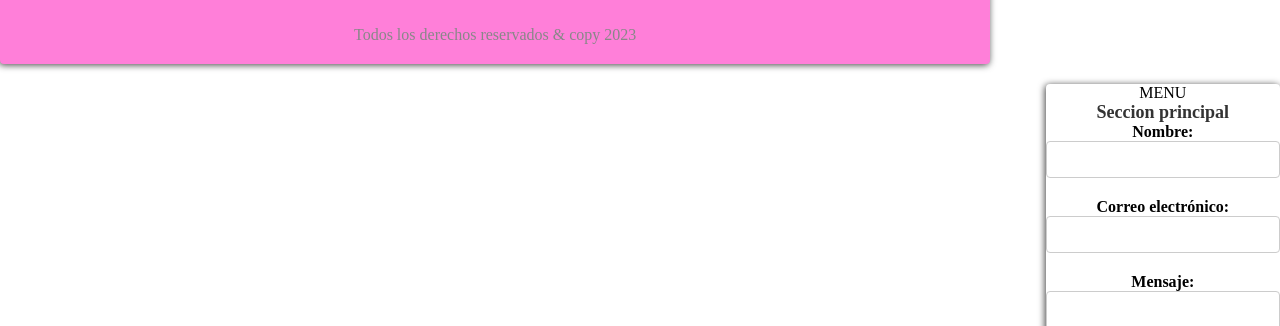
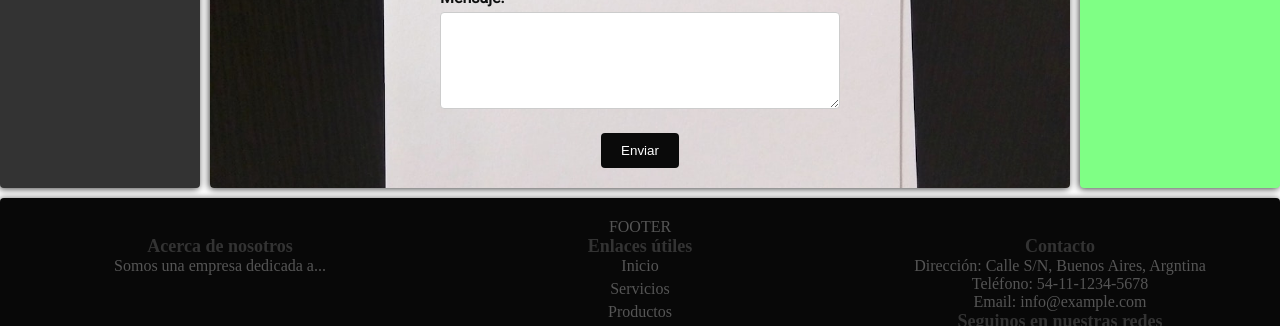
Before and after one commit to nagomez10/TPS, a plain HTML site: page TP1/contacto.html in a window 1280 px wide. Shown: the part 304-630 px from the top of the page. Drawn offline with Linux system fonts and the light colour scheme.

Commit message:
algunas mejoras

```diff
--- a/TP1/contacto.html
+++ b/TP1/contacto.html
@@ -1,21 +1,20 @@
 <!DOCTYPE html>
-<html lang="en">
+<html lang="es">
   <head>
     <meta charset="UTF-8" />
     <meta http-equiv="X-UA-Compatible" content="IE=edge" />
     <meta name="viewport" content="width=device-width, initial-scale=1.0" />
-    <title>Favicon</title>
-    <link rel="icon" href="Imagenes/leon.ico" />
+    <title>FavIcon</title>
+    <!-- agrego el icono de FavIcon -->
+    <link rel="icon" href="imagenes/leon.ico" />
     <link rel="stylesheet" href="estilos.css" />
+    <script src="validacion.js"></script>
     <script
       src="https://kit.fontawesome.com/83110fe913.js"
       crossorigin="anonymous"
     ></script>
-    <script src="validacion.js"></script>
   </head>
-
   <body>
-    <!-- div principal donde pongo un header dentro del el un nav -->
     <!-- La idea sería tener una el index.html y tres secciones que vayan cambiando en el menu para tener las 4 html que exigen! -->
     <div class="grid-container">
       <header class="header">
@@ -30,8 +29,7 @@
       </nav>
 
       <article class="menu">
-        MENU
-        <h3>Seccion principal</h3>
+        <h3></h3>
         <!-- formulario -->
         <form id="contact-form" action="" method="">
           <div class="form-group">
@@ -80,7 +78,7 @@
             <i class="fa-brands fa-whatsapp"></i>
           </div>
         </div>
-        <div class="footer-bottom">
+        <div class="footer-copy">
           <p>Todos los derechos reservados & copy 2023</p>
         </div>
       </footer>
--- a/TP1/estilos.css
+++ b/TP1/estilos.css
@@ -1,3 +1,5 @@
+@import url("https://fonts.googleapis.com/css2?family=Roboto&display=swap");
+
 * {
   box-sizing: border-box;
   margin: 0;
@@ -23,13 +25,34 @@ h1 {
 }
 
 /* Estilo del formulario */
+
+.menu {
+  text-align: center;
+  padding: 20px;
+  background-image: url("Imagenes/fondo-form.jpg");
+  background-size: cover;
+  background-position: center;
+  color: #0e0f0f;
+  font-family: "Roboto", sans-serif;
+}
+
+h3 {
+  margin-top: 0;
+}
+
+#contact-form {
+  max-width: 400px;
+  margin: 0 auto;
+}
 .form-group {
   margin-bottom: 20px;
 }
 
 label {
+  text-align: left;
   display: block;
   font-weight: bold;
+  margin-bottom: 5px;
 }
 
 input,
@@ -45,12 +68,12 @@ input[type="text"].error {
 }
 
 .error-message {
-  color: #f44336;
+  color: #af0808;
   margin-top: 5px;
 }
 
 button {
-  background-color: #4caf50;
+  background-color: #0a0a0a;
   color: white;
   padding: 10px 20px;
   border: none;
@@ -94,7 +117,7 @@ button:hover {
 }
 
 .navbar a:hover {
-  background-color: #555;
+  background-color: #0705ad60;
   /* color de fondo de los enlaces al pasar el mouse */
 }
 
@@ -103,14 +126,9 @@ button:hover {
   background-color: rgb(127, 255, 133);
 }
 
-.menu {
-  grid-area: section;
-  background-color: none;
-}
-
 .footer {
   grid-area: footer;
-  background-color: rgb(255, 127, 217);
+  background-color: rgb(8, 8, 8);
 }
 
 /* Diseño para pantalla celular */
@@ -161,7 +179,7 @@ button:hover {
 .galleria-slider {
   width: 100%;
   max-width: 1000px;
-  /* Ajusta el ancho máximo según tus necesidades */
+  /* ancho máximo  */
   margin: 0 auto;
 }
 
@@ -175,19 +193,19 @@ button:hover {
 .galeria-slider .slider-envoltura {
   display: flex;
   width: 500%;
-  /* Ajusta el ancho según la cantidad de imágenes */
   transition: transform 5s ease-in-out;
   animation: slide 15s infinite;
 }
 
 .galeria-slider .deslizar-img {
   width: 20%;
-  /* Ajusta el ancho según la cantidad de imágenes */
 }
 
 .galeria-slider .deslizar-img img {
   width: 100%;
   height: 100%;
+  border-radius: 4px;
+  box-shadow: 0 2px 4px rgba(0, 0, 0, 0.1);
 }
 
 .galeria-slider .slider-envoltura img {
```
Also changed, not shown: TP1/index.html (+0 -1 lines), TP1/Imagenes/fondo-form.jpg (added).
